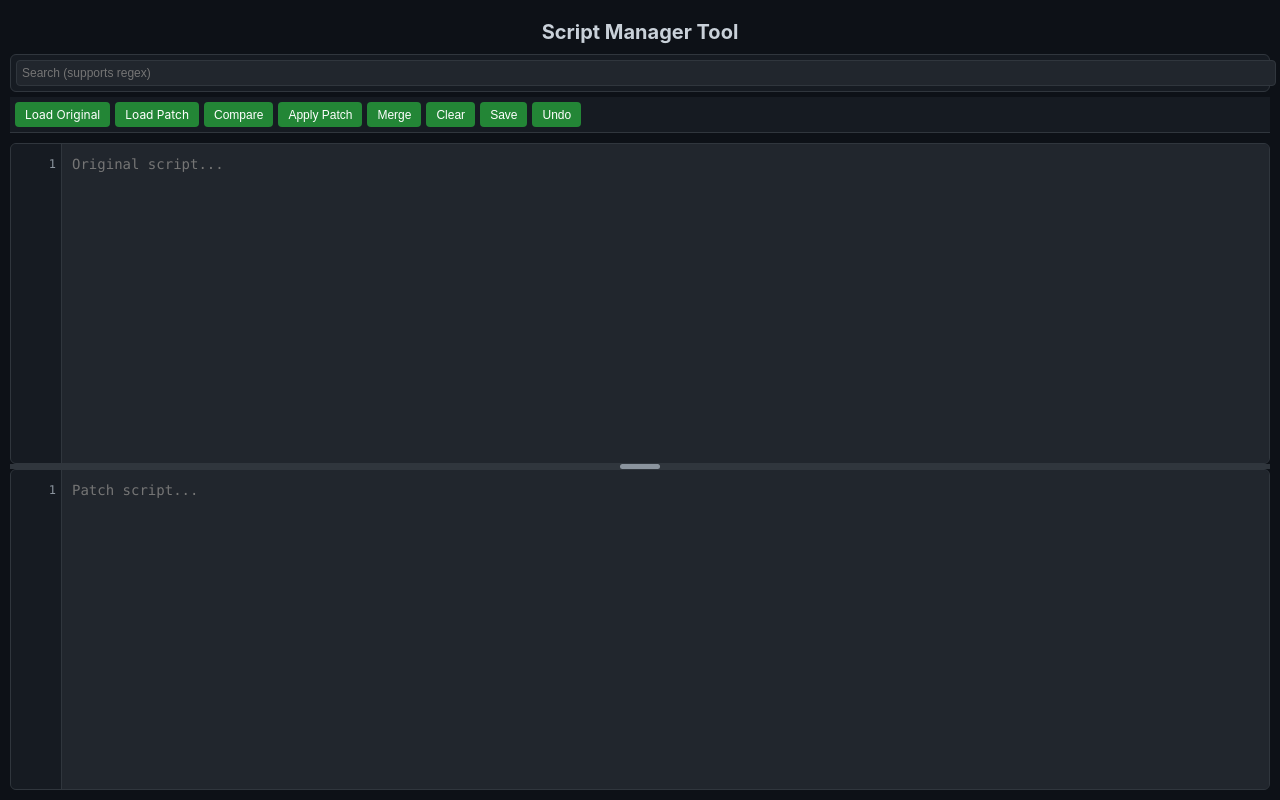
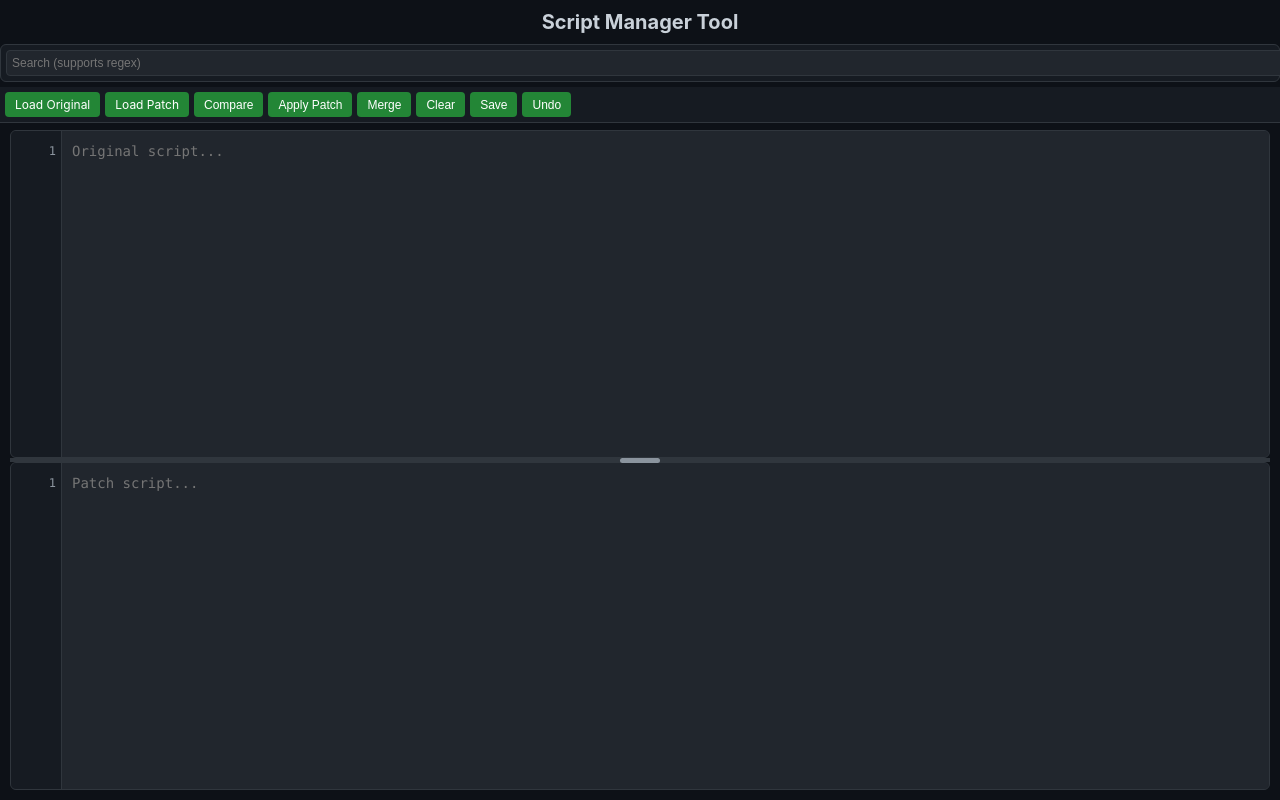
Before and after one commit to pccplanner/debug, a plain HTML site: page index.html in a window 1280 px wide. Drawn offline with Linux system fonts and the light colour scheme.

Commit message:
Update index.html

```diff
--- a/index.html
+++ b/index.html
@@ -33,8 +33,10 @@
         }
 
         .header-section {
-            position: sticky;
+            position: fixed; /* Changed to fixed to lock at the top */
             top: 0;
+            left: 0;
+            right: 0;
             z-index: 10;
             background: #0d1117;
         }
@@ -46,6 +48,7 @@
             min-height: 0;
             position: relative;
             overflow: hidden;
+            margin-top: 120px; /* Adjust for the fixed header height */
         }
 
         .code-container {
@@ -105,8 +108,11 @@
             color: #8b949e;
             line-height: 21px;
             border-right: 1px solid #30363d;
-            overflow: hidden;
-            -webkit-overflow-scrolling: touch;
+            position: sticky; /* Lock the line numbers in place */
+            left: 0;
+            top: 0;
+            bottom: 0;
+            z-index: 1;
             user-select: none;
         }
 
```
